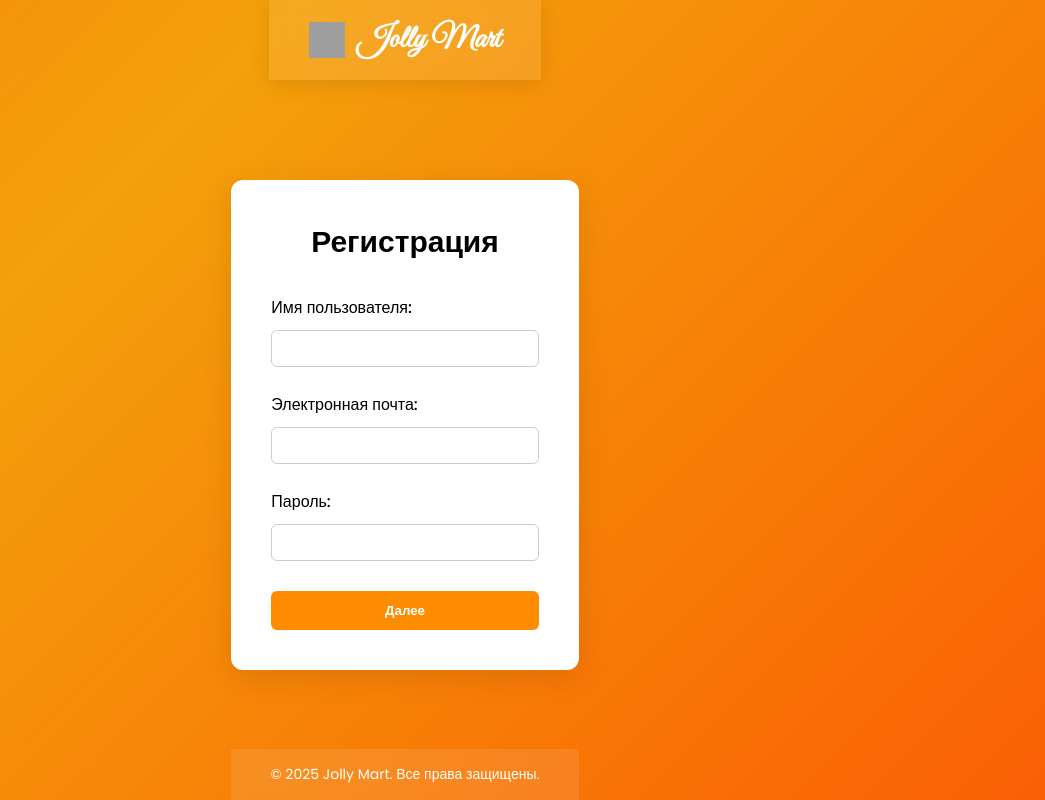
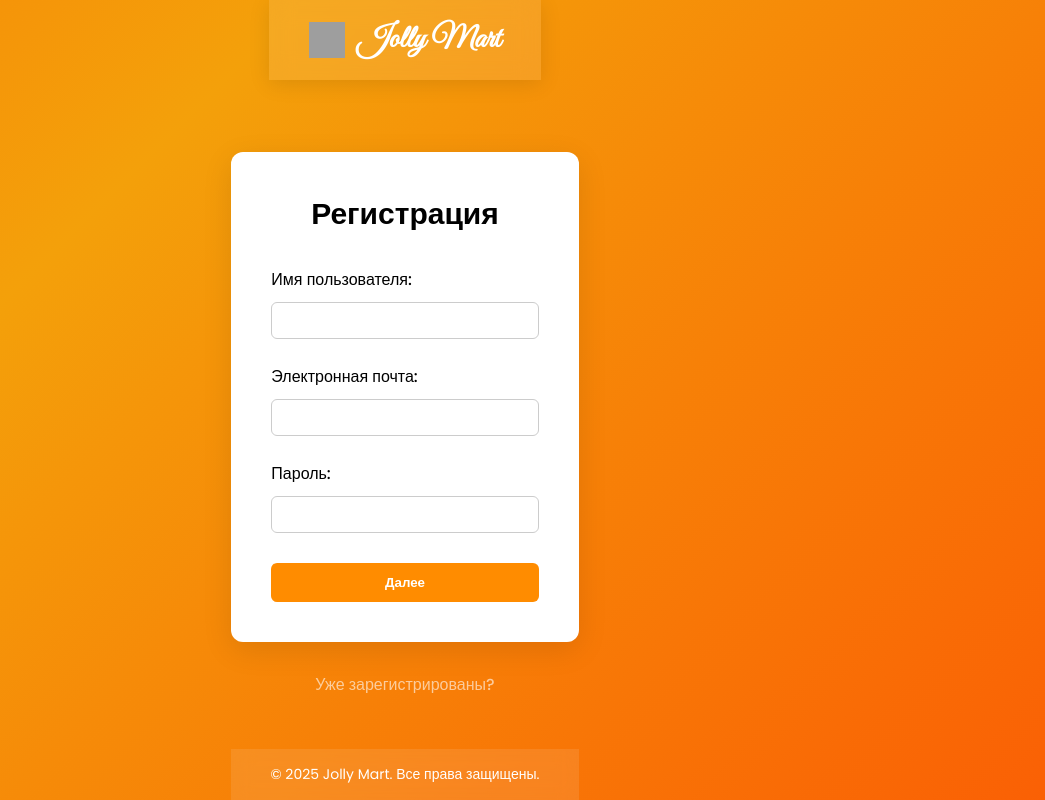
Before and after one commit to phanta16/JollyMart, a Flask app: page /register in a window 1280 px wide. Shown: the whole page, without its empty margins (235-1280 px from the left). Run offline with Flask 3, Linux system fonts and the light colour scheme; grey boxes are pictures that could not be loaded.

Commit message:
— Login added
(Nineteenth commit!)

```diff
--- a/app/services/view-service/templates/register.html
+++ b/app/services/view-service/templates/register.html
@@ -8,7 +8,8 @@
     <title>Регистрация — Jolly Mart</title>
     <meta name="viewport" content="width=device-width, initial-scale=1">
 
-  <link href="https://fonts.googleapis.com/css2?family=Great+Vibes&family=Poppins:wght@300;500;700&display=swap" rel="stylesheet">
+    <link href="https://fonts.googleapis.com/css2?family=Great+Vibes&family=Poppins:wght@300;500;700&display=swap"
+          rel="stylesheet">
 
     <style>
         body {
@@ -24,10 +25,46 @@
             justify-content: center;
         }
 
+        .login-redirect {
+            text-align: center;
+            margin-top: 10px;
+        }
+
+        .login-link {
+            display: inline-block;
+            color: rgba(255, 255, 255, 0.6);
+            text-decoration: none;
+            font-size: 16px;
+            font-weight: 500;
+            transition: all 0.3s ease;
+            opacity: 0;
+            transform: translateY(10px);
+            animation: fadeInUp 0.8s ease forwards;
+            animation-delay: 0.5s;
+        }
+
+        .login-link:hover {
+            color: rgba(255, 255, 255, 0.9);
+            text-shadow: 0 0 8px rgba(255, 255, 255, 0.6);
+        }
+
+        @keyframes fadeInUp {
+            to {
+                opacity: 1;
+                transform: translateY(0);
+            }
+        }
+
         @keyframes gradientMove {
-      0% { background-position: 0% 50%; }
-      50% { background-position: 100% 50%; }
-      100% { background-position: 0% 50%; }
+            0% {
+                background-position: 0% 50%;
+            }
+            50% {
+                background-position: 100% 50%;
+            }
+            100% {
+                background-position: 0% 50%;
+            }
         }
 
         .form-wrapper {
@@ -39,6 +76,7 @@
             max-width: 500px;
             overflow: hidden;
             position: relative;
+            margin-bottom: 20px;
         }
 
         h2 {
@@ -129,6 +167,10 @@
     </div>
 </form>
 
+<div class="login-redirect">
+    <a href="/login" class="login-link">Уже зарегистрированы?</a>
+</div>
+
 <script>
     function goToStep2() {
         const step1 = document.getElementById('step1');
@@ -140,6 +182,13 @@
         step2.classList.remove('hidden');
         step2.classList.add('visible');
     }
+
+    document.querySelector('.login-link').addEventListener('mouseenter', function () {
+        this.classList.remove('animate');
+        void this.offsetWidth;
+        this.classList.add('animate');
+
+    });
 </script>
 
 </body>
```
Lines whose indentation alone changed are shown as unchanged.
